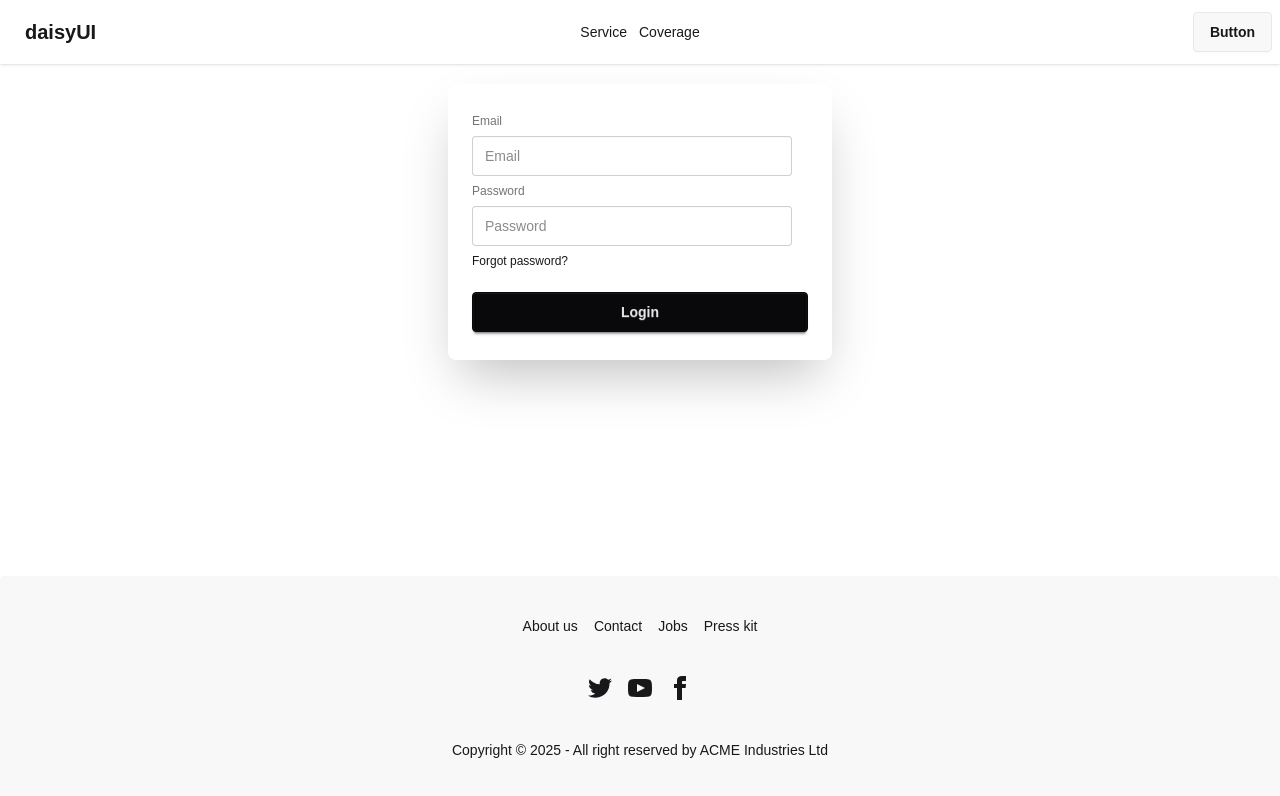
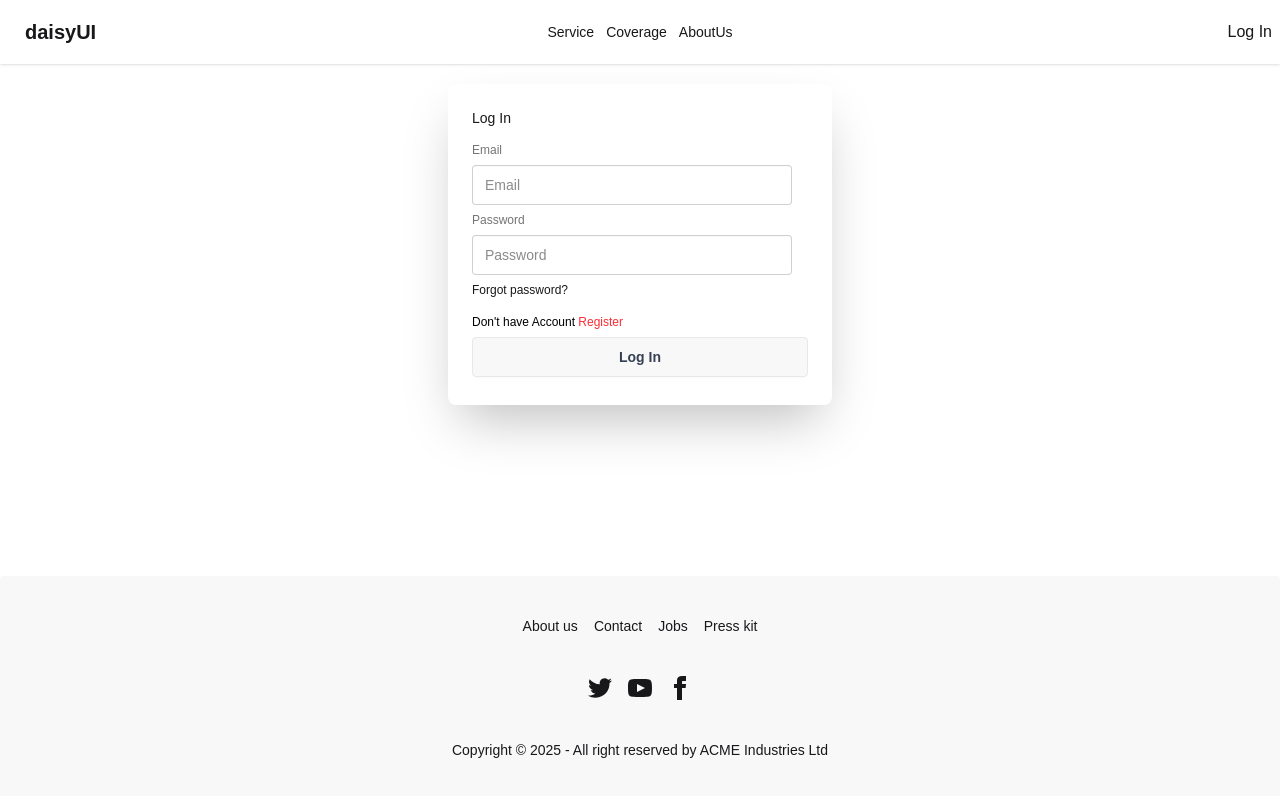
Before and after one commit to fuadhasan199/Final-Project, a React (Vite) app: page /login in a window 1280 px wide. Shown: the top 796 px of the page. Built offline with nearby package versions, Linux system fonts and the light colour scheme; no server answers.

Commit message:
Private Route

```diff
--- a/src/Auth/AuthProvider.jsx
+++ b/src/Auth/AuthProvider.jsx
@@ -1,11 +1,13 @@
-import React from 'react';
+import React, { useEffect, useState } from 'react';
 import { AuthContext } from './AuthContext';
-import { createUserWithEmailAndPassword, signInWithEmailAndPassword } from 'firebase/auth';
+import { createUserWithEmailAndPassword, onAuthStateChanged, signInWithEmailAndPassword, signOut } from 'firebase/auth';
 import { auth } from '../Firebase/Firebase.config';
+
+
 
 const AuthProvider = ({children}) => {
 
-
+const[user,setUser]=useState(null)
 
  const registerUser=(email,password)=>{
      return  createUserWithEmailAndPassword(auth,email,password)
@@ -17,10 +19,28 @@ const AuthProvider = ({children}) => {
      return signInWithEmailAndPassword(auth,email,password)
  }
 
+ const SignOutUser=()=>{
+     return signOut(auth)
+ }
+
+
+ useEffect(()=>{
+    const unsubcribe=onAuthStateChanged(auth,(CurrentUser)=>{
+        setUser(CurrentUser)
+    })
+
+    return()=>unsubcribe()
+
+
+ },[])
+
+
 
  const authInfo={
     registerUser,
     SignInUser,
+    SignOutUser,
+    user
 
  }
 
--- /dev/null
+++ b/src/Auth/Private.jsx
@@ -0,0 +1,17 @@
+import React from 'react';
+import UseAuth from './UseAuth';
+import { Navigate } from 'react-router';
+
+const Private = ({children}) => {
+
+    const {user}=UseAuth()
+
+  if(user){
+    return children
+  }
+
+    return <Navigate to={'/login'}></Navigate>
+
+};
+
+export default Private;
--- a/src/Components/Navbar.jsx
+++ b/src/Components/Navbar.jsx
@@ -1,7 +1,19 @@
 import React from 'react';
 import { NavLink } from 'react-router';
+import UseAuth from '../Auth/UseAuth';
+import { auth } from '../Firebase/Firebase.config';
 
 const Navbar = () => {
+
+const {user,SignOutUser}=UseAuth()
+
+const handleSignOut=()=>{
+
+  SignOutUser(auth)
+  .then(res=>console.log(res.user))
+  .catch(error=>console.log(error.message))
+}
+
     return (
     <div className="navbar bg-base-100 shadow-sm">
   <div className="navbar-start">
@@ -9,19 +21,7 @@ const Navbar = () => {
       <div tabIndex={0} role="button" className="btn btn-ghost lg:hidden">
         <svg xmlns="http://www.w3.org/2000/svg" className="h-5 w-5" fill="none" viewBox="0 0 24 24" stroke="currentColor"> <path strokeLinecap="round" strokeLinejoin="round" strokeWidth="2" d="M4 6h16M4 12h8m-8 6h16" /> </svg>
       </div>
-      <ul
-        tabIndex="-1"
-        className="menu menu-sm dropdown-content bg-base-100 rounded-box z-1 mt-3 w-52 p-2 shadow">
-        <li><a>Item 1</a></li>
-        <li>
-          <a>Parent</a>
-          <ul className="p-2">
-            <li><a>Submenu 1</a></li>
-            <li><a>Submenu 2</a></li>
-          </ul>
-        </li>
-        <li><a>Item 3</a></li>
-      </ul>
+
     </div>
     <a className="btn btn-ghost text-xl">daisyUI</a>
   </div>
@@ -32,11 +32,15 @@ const Navbar = () => {
 
            <NavLink to={'/Coverage'} className={({isActive})=>(isActive ? 'font-bold text-blue-500':'')}>Coverage</NavLink>
 
+              <NavLink to={'/aboutUS'} className={({isActive})=>(isActive ? 'font-bold text-blue-500':'')}>AboutUs</NavLink>
+
 
     </ul>
   </div>
   <div className="navbar-end">
-    <a className="btn">Button</a>
+   {
+    user? <a className='btn' onClick={handleSignOut}>LogOut</a>:<NavLink to={'/logIn'}>Log In</NavLink>
+   }
   </div>
 </div>
     );
--- /dev/null
+++ b/src/Page/About.jsx
@@ -0,0 +1,11 @@
+import React from 'react';
+
+const About = () => {
+    return (
+        <div>
+
+        </div>
+    );
+};
+
+export default About;
--- a/src/Page/Coverage.jsx
+++ b/src/Page/Coverage.jsx
@@ -10,10 +10,10 @@ const Coverage = () => {
     return (
         <div className='mt-5 container mx-auto '>
         <h1 className='mt-5 font-bold  text-5xl mb-5 text-center'>We are All in 64 District</h1>
-           <div className="w-full h-[900px] border">
+           <div className="w-full h-[800px] border">
 
 
-             <MapContainer center={position} zoom={8} scrollWheelZoom={false} className='h-[900px]'>
+             <MapContainer center={position} zoom={7} scrollWheelZoom={false} className='h-[800px]'>
 
                 <TileLayer
       attribution='&copy; <a href="https://www.openstreetmap.org/copyright">OpenStreetMap</a> contributors'
--- a/src/Sign/Login.jsx
+++ b/src/Sign/Login.jsx
@@ -1,6 +1,7 @@
 import React from 'react';
 import { useForm } from 'react-hook-form';
 import UseAuth from '../Auth/UseAuth';
+import { Link, Navigate } from 'react-router';
 
 const Login = () => {
 
@@ -18,6 +19,7 @@ const Login = () => {
     return (
       <div className="card bg-base-100 w-full max-w-sm shrink-0 shadow-2xl mt-5 mx-auto ">
       <div className="card-body">
+        <p>Log In</p>
         <form className="fieldset"onSubmit={handleSubmit(handleLogin)}>
           <label className="label">Email</label>
           <input type="email" {...register('email',{required:true})} className="input" placeholder="Email" />
@@ -32,7 +34,8 @@ const Login = () => {
            }
 
           <div><a className="link link-hover">Forgot password?</a></div>
-          <button className="btn btn-neutral mt-4">Login</button>
+          <p className='text-black mt-2'>Don't have Account <Link to={'/register'} className='text-red-500'>Register</Link> </p>
+          <Link to={'/login'} className='btn  text-gray-700'>Log In</Link>
         </form>
       </div>
     </div>
--- a/src/main.jsx
+++ b/src/main.jsx
@@ -9,6 +9,8 @@ import Coverage from './Page/Coverage.jsx'
 import Register from './Sign/Register.jsx'
 import AuthProvider from './Auth/AuthProvider.jsx'
 import Login from './Sign/Login.jsx'
+import About from './Page/About.jsx'
+import Private from './Auth/Private.jsx'
 
 
 const router=createBrowserRouter([
@@ -24,7 +26,9 @@ const router=createBrowserRouter([
      },
      {
       path:'/Coverage',
-      element:<Coverage></Coverage>,
+      element:<Private>
+        <Coverage></Coverage>
+      </Private>,
       loader: ()=>fetch('/warehouses.json') .then(res=>res.json())
      } ,
      {
@@ -34,6 +38,10 @@ const router=createBrowserRouter([
      {
       path:'/login',
       element:<Login></Login>
+     },
+     {
+      path:'/aboutUs',
+      element:<About></About>,
      }
 
 
```
